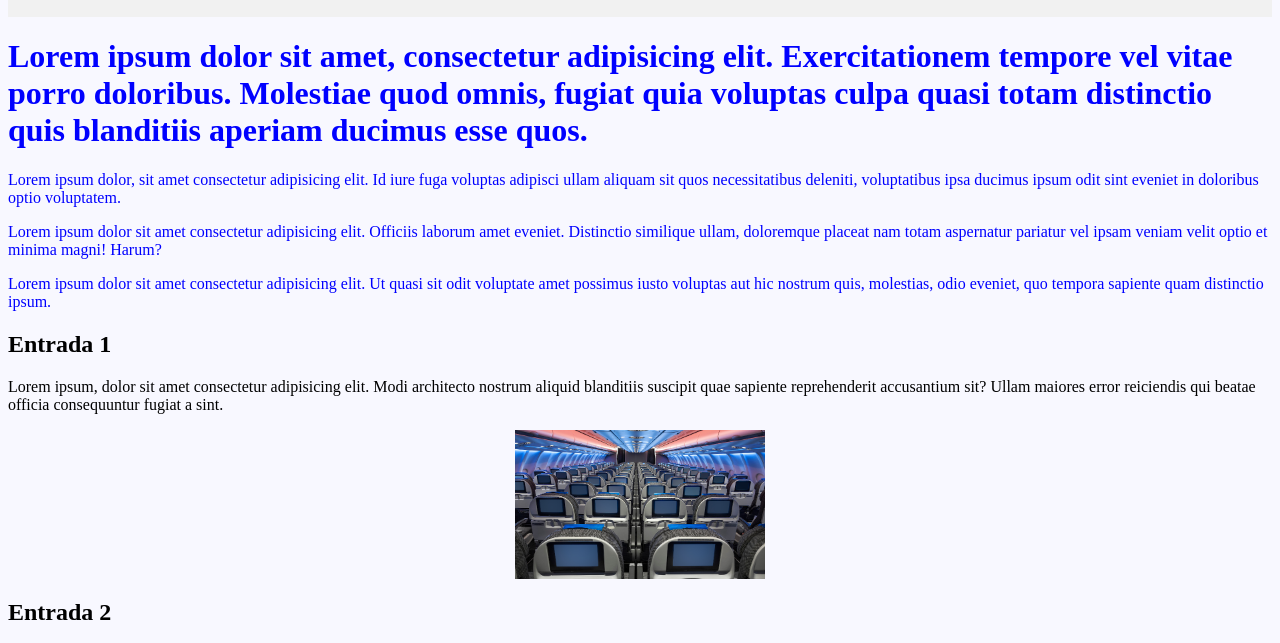
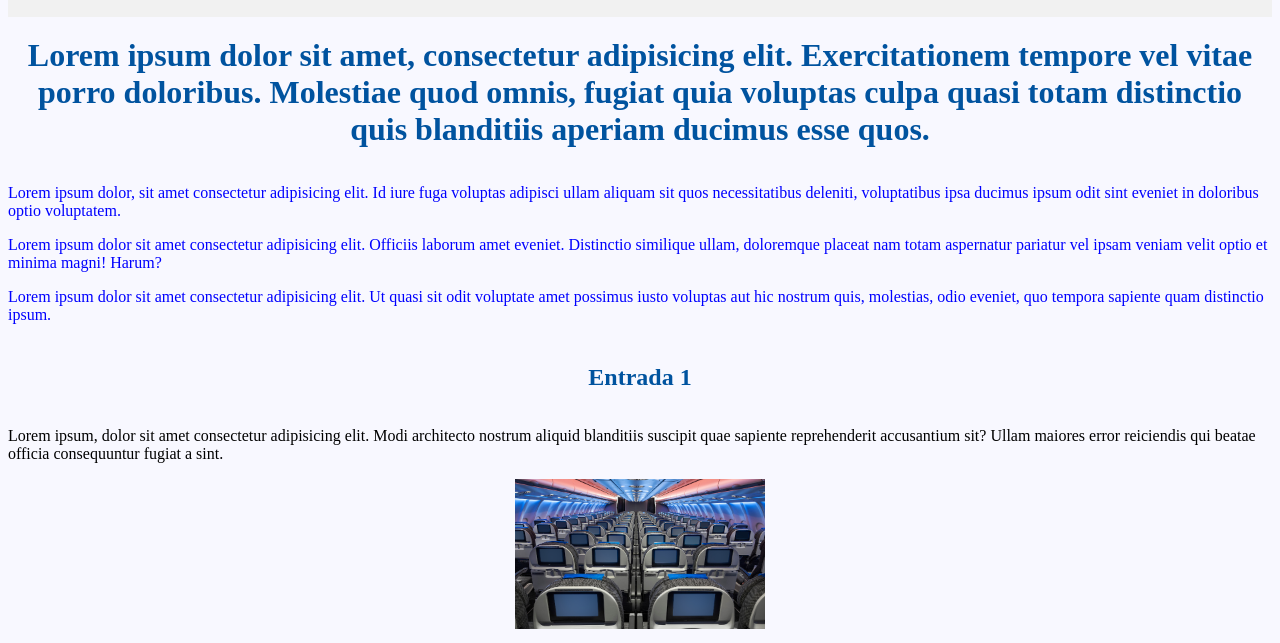
Before and after one commit to IvanOjedaOjeda/Proyecto-Ivan, a plain HTML site: page index.html in a window 1280 px wide. Shown: the part 127-770 px from the top of the page. Drawn offline with Linux system fonts and the light colour scheme.

Commit message:
Alinear los titulos

```diff
--- a/assets/index.css
+++ b/assets/index.css
@@ -65,6 +65,14 @@ html {
   }
 }
 
+h1,
+h2 {
+  margin: 0;
+  padding: 20px 0;
+  color: #00539f;
+  text-align: center;
+}
+
 img {
   width: 250px;
   /* ajusta el ancho según sea necesario */
```
